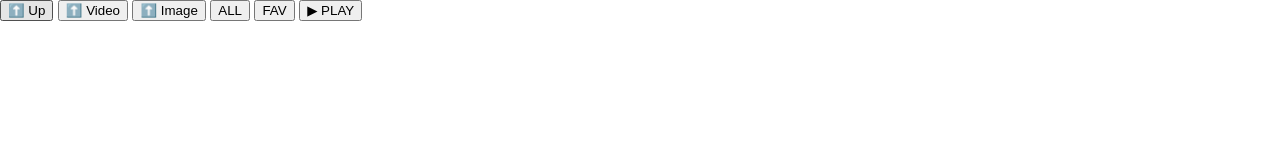
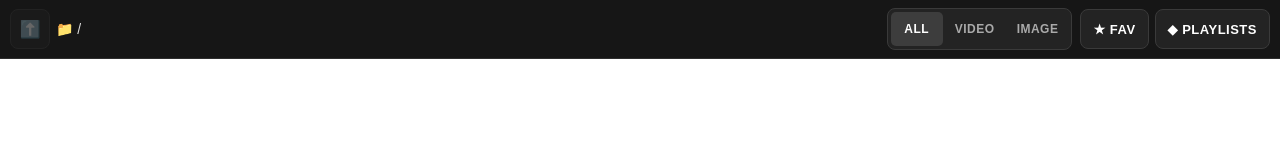
Before and after one commit to beiller/fbrowse, a website: page public/index.html in a window 1280 px wide. Both pictures are taken after a click on the button "ALL". Drawn offline with Linux system fonts and the light colour scheme; no server answers.

Commit message:
checkpoint

```diff
--- a/public/index.html
+++ b/public/index.html
@@ -152,16 +152,72 @@
 
     .plpick-box button { min-height: 30px; border: none; border-radius: 4px; cursor: pointer; background: #3a3a3a; color: #fff; padding: 0 8px; }
 
+
+    #toolbar {
+      position: sticky; top: 0; z-index: 15;
+      display: flex; align-items: center; gap: 8px; flex-wrap: wrap;
+      padding: 8px 10px;
+      background: #161616; border-bottom: 1px solid #2e2e2e;
+    }
+    .tb-group { display: flex; align-items: center; gap: 6px; }
+    .tb-nav { flex: 1 1 auto; min-width: 0; }
+    #upBtn {
+      width: 40px; height: 40px; flex: none;
+      font-size: 17px; line-height: 1;
+      border: 1px solid #3a3a3a; border-radius: 8px;
+      background: #232323; color: #fff; cursor: pointer;
+    }
+    #upBtn:disabled { opacity: 0.35; cursor: default; }
+    .crumb {
+      font-size: 14px; color: #ddd; white-space: nowrap; overflow: hidden;
+      text-overflow: ellipsis; min-width: 0;
+    }
+    .tb-seg {
+      background: #232323; border: 1px solid #3a3a3a; border-radius: 8px;
+      padding: 3px; gap: 2px;
+    }
+    .segbtn {
+      min-width: 52px; height: 34px; padding: 0 10px;
+      font-size: 12px; letter-spacing: 0.5px; font-weight: 600;
+      border: none; border-radius: 5px;
+      background: transparent; color: #aaa; cursor: pointer;
+    }
+    .segbtn.active { background: #3d3d3d; color: #fff; }
+    .tb-actions { margin-left: auto; }
+    #favBtn, #playBtn {
+      min-height: 40px; padding: 0 12px;
+      font-size: 13px; font-weight: 600; letter-spacing: 0.5px;
+      border: 1px solid #3a3a3a; border-radius: 8px;
+      background: #232323; color: #fff; cursor: pointer;
+    }
+    #favBtn.active { background: rgba(46, 204, 113, 0.18); color: #2ecc71; box-shadow: inset 0 0 0 1px #2ecc71; }
+    #playBtn.active { background: rgba(46, 204, 113, 0.18); color: #2ecc71; box-shadow: inset 0 0 0 1px #2ecc71; }
+    @media (max-width: 560px) {
+      #toolbar { gap: 6px; padding: 6px 8px; }
+      .tb-actions { margin-left: 0; width: 100%; justify-content: space-between; }
+      #favBtn, #playBtn { flex: 1; }
+      .crumb { font-size: 13px; }
+    }
+
   </style>
 </head>
 <body>
 
-  <button id="upBtn">⬆️ Up</button>
-  <button id="vBtn">⬆️ Video</button>
-  <button id="iBtn">⬆️ Image</button>
-  <button id="fBtn">ALL</button>
-  <button onclick="toggleFavouriteView()">FAV</button>
-  <button id="playBtn">&#9654; PLAY</button>
+  <div id="toolbar">
+    <div class="tb-group tb-nav">
+      <button id="upBtn" title="Go up one directory">⬆️</button>
+      <span id="crumb" class="crumb" title=""></span>
+    </div>
+    <div class="tb-group tb-seg">
+      <button id="fBtn" class="segbtn active" data-filter="all">ALL</button>
+      <button id="vBtn" class="segbtn" data-filter="video">VIDEO</button>
+      <button id="iBtn" class="segbtn" data-filter="image">IMAGE</button>
+    </div>
+    <div class="tb-group tb-actions">
+      <button id="favBtn" title="Show voted favourites">★ FAV</button>
+      <button id="playBtn" title="Open playlists">◆ PLAYLISTS</button>
+    </div>
+  </div>
   <div id="grid" class="grid"></div>
 
   <div id="fullscreen" class="fullscreen">
--- a/public/ui.js
+++ b/public/ui.js
@@ -103,6 +103,21 @@ const observer = new IntersectionObserver(entries => {
 });
 
 
+function renderToolbar() {
+    const crumb = document.getElementById('crumb');
+    const label = currentPath === '/' ? '\ud83d\udcc1 /' : '\ud83d\udcc1 ' + currentPath;
+    crumb.textContent = label;
+    crumb.title = currentPath;
+    document.getElementById('upBtn').disabled = currentPath === '/';
+    const fB = document.getElementById('fBtn'), vB = document.getElementById('vBtn'), iB = document.getElementById('iBtn');
+    fB.classList.toggle('active', !inFavMode && !inPlaylistMode && filterType === null);
+    vB.classList.toggle('active', !inFavMode && !inPlaylistMode && filterType === isVideo);
+    iB.classList.toggle('active', !inFavMode && !inPlaylistMode && filterType === isImage);
+    document.getElementById('favBtn').classList.toggle('active', inFavMode);
+    document.getElementById('playBtn').classList.toggle('active', inPlaylistMode);
+}
+
+
 function fetchList(path) {
     fetch(`/list?path=${encodeURIComponent(path)}`)
         .then(res => res.json())
@@ -110,6 +125,7 @@ function fetchList(path) {
             currentPath = data.currentPath;
             files = data.files.map(f => ({ ...f, id: pathJoin(currentPath, f.name) }));
             renderGrid();
+            renderToolbar();
         });
 }
 let inFavMode = false;
@@ -118,18 +134,23 @@ let playlistName = null;
 
 function toggleFavouriteView() {
     if (!inFavMode) {
+        inPlaylistMode = false;
+        playlistName = null;
         inFavMode = true;
         fetch('/scored')
             .then(res => res.json())
             .then(data => {
                 files = data.files.map(f => ({ ...f, id: f.path }));
                 renderGrid();
+                renderToolbar();
             });
     } else {
         inFavMode = false;
         fetchList(currentPath);
     }
 }
+
+document.getElementById('favBtn').onclick = toggleFavouriteView;
 
 function togglePlayPause() {
     const v = getHTMLVideoElement();
@@ -439,30 +460,33 @@ document.getElementById('upBtn').onclick = () => {
     fetchList('/' + parts.join('/'));
 };
 
-document.getElementById('vBtn').onclick = () => {
+const exitSpecialViews = () => {
     inFavMode = false;
     inPlaylistMode = false;
     playlistName = null;
+};
+
+document.getElementById('vBtn').onclick = () => {
+    exitSpecialViews();
     setFilterType(isVideo);
     renderGrid();
+    renderToolbar();
 };
 
 
 document.getElementById('iBtn').onclick = () => {
-    inFavMode = false;
-    inPlaylistMode = false;
-    playlistName = null;
+    exitSpecialViews();
     setFilterType(isImage);
     renderGrid();
+    renderToolbar();
 };
 
 
 document.getElementById('fBtn').onclick = () => {
-    inFavMode = false;
-    inPlaylistMode = false;
-    playlistName = null;
+    exitSpecialViews();
     setFilterType(null);
     renderGrid();
+    renderToolbar();
 };
 
 const toggleForwardsRepeat = () => {
@@ -522,6 +546,7 @@ document.getElementById('playBtn').onclick = () => {
     } else {
         openPlaylistPicker(null, null);
     }
+    renderToolbar();
 };
 
 
@@ -540,6 +565,7 @@ function enterPlaylist(name) {
             playlistItems = p.files.map(rel => ({ id: rel, name: rel.split('/').pop() }));
             files = playlistItems.slice();
             renderGrid();
+            renderToolbar();
         });
 }
 
```
